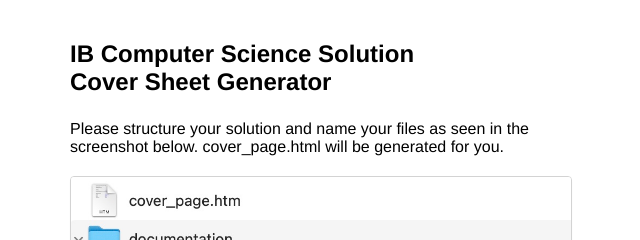
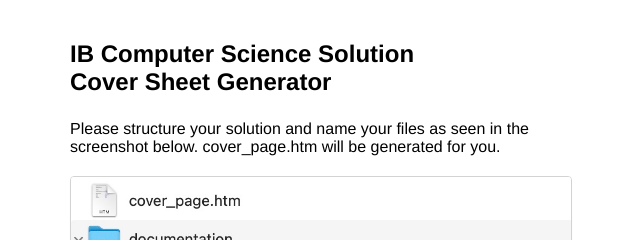
Before and after one commit to baris-inandi/ib-cs-solution-cover-sheet-generator, a plain HTML site: page index.html in a window 1280 px wide. Shown: the top 240 px of the page, 320-960 px from the left. Drawn offline with nearby package versions, Linux system fonts and the light colour scheme.

Commit message:
Update index.html

```diff
--- a/index.html
+++ b/index.html
@@ -117,7 +117,7 @@
       </h2>
       <p style="padding-top: 0px; padding-bottom: 20px">
         Please structure your solution and name your files as seen in the
-        screenshot below. cover_page.html will be generated for you.
+        screenshot below. cover_page.htm will be generated for you.
       </p>
       <img src="/screenshot.jpeg" alt="Screenshot" width="100%" />
       <div x-data="{ title: '', pcode: '', wc: '', desc: '' }">
```
